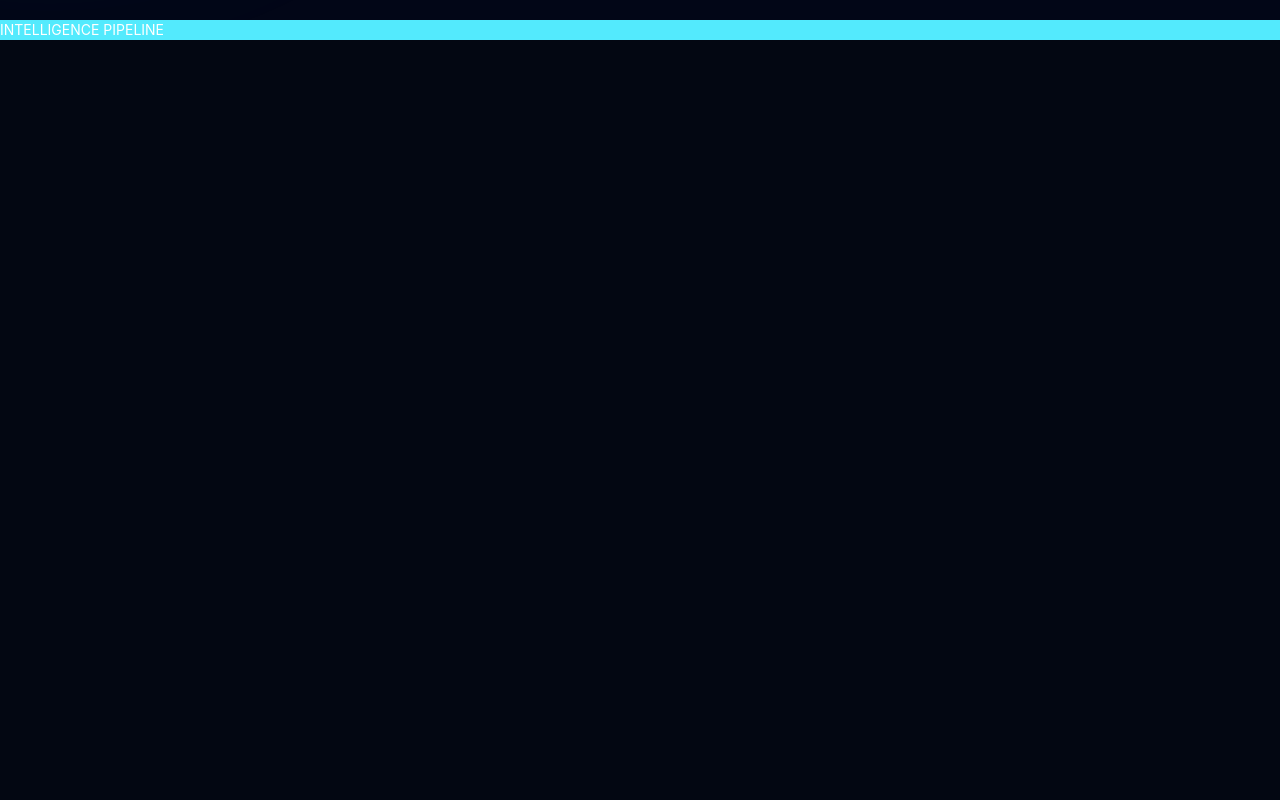
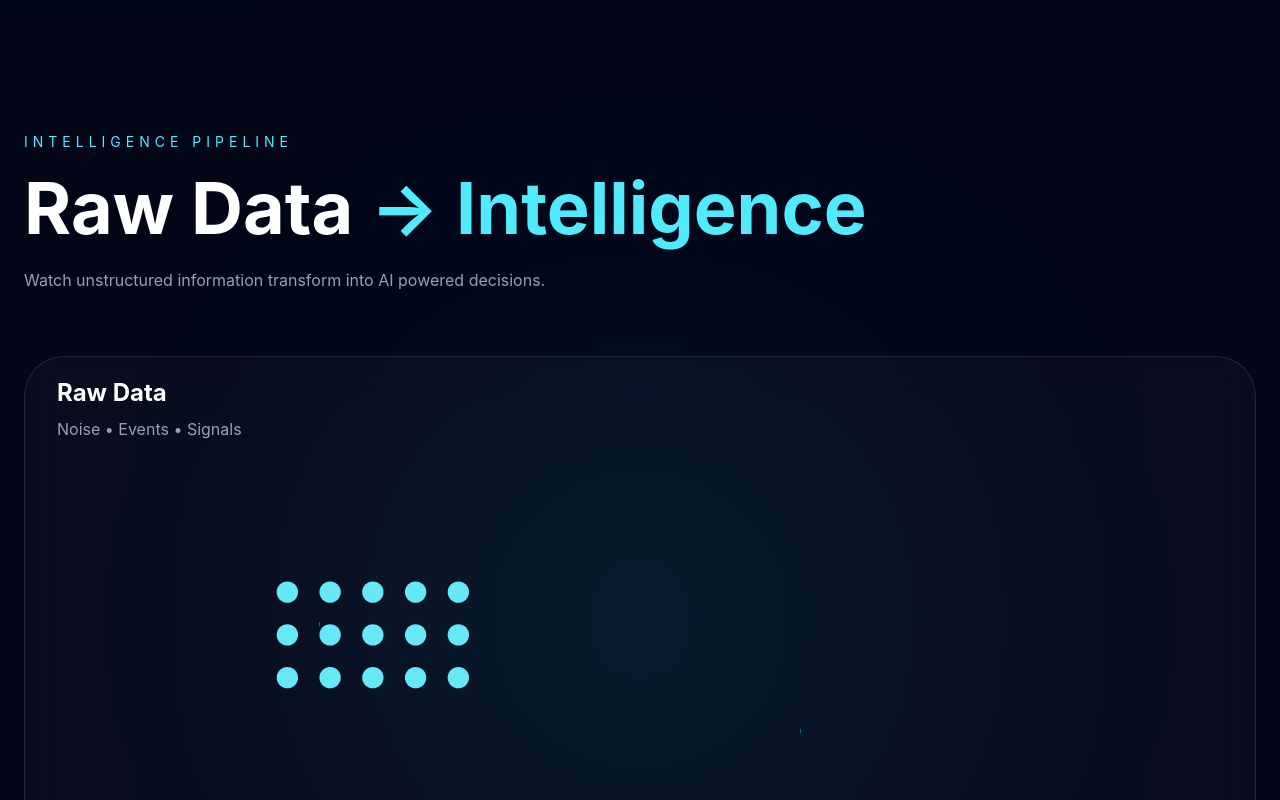
Before and after one commit to Tareq-dev/Xai-Intelligence, a Next.js app: page / in a window 1280 px wide. Shown: the part 780-1580 px from the top of the page. Before the commit the page ends 820 px from the top, so only its background shows below. Built offline with nearby package versions, Linux system fonts and the light colour scheme.

Commit message:
flow component

```diff
--- a/src/components/ai/Flow.jsx
+++ b/src/components/ai/Flow.jsx
@@ -1,11 +1,401 @@
-import React from "react";
+"use client";
+import { useRef } from "react";
+import gsap from "gsap";
+import { ScrollTrigger } from "gsap/ScrollTrigger";
+import { useGSAP } from "@gsap/react";
 
-function Flow() {
+gsap.registerPlugin(ScrollTrigger);
+
+export default function Flow() {
+  const section = useRef();
+
+  useGSAP(
+    () => {
+      const root = section.current;
+
+      const paths = root.querySelectorAll(".connection");
+
+      paths.forEach((path) => {
+        const length = path.getTotalLength();
+
+        gsap.set(path, {
+          strokeDasharray: length,
+          strokeDashoffset: length,
+        });
+      });
+
+      const tl = gsap.timeline({
+        scrollTrigger: {
+          trigger: root,
+
+          start: "top 10%",
+
+          end: "center 50%",
+
+          scrub: 2,
+        },
+      });
+
+      tl.to(".connection", {
+        strokeDashoffset: 0,
+        duration: 2,
+      })
+
+        .to(".raw-node", {
+          scale: 0.4,
+          opacity: 0.3,
+          duration: 1.5,
+          stagger: 0.01,
+        })
+
+        .to(".ai-core", {
+          opacity: 1,
+          scale: 1,
+          rotate: 360,
+          duration: 2,
+        })
+
+        .to(".insight-box", {
+          opacity: 1,
+          scale: 1,
+          rotate: 0,
+          duration: 1.5,
+        })
+
+        .to(".automation", {
+          opacity: 1,
+          y: 0,
+          duration: 1.5,
+        });
+    },
+    {
+      scope: section,
+    },
+  );
+
   return (
-    <section>
-      <p className="bg-cyan-300 text-sm">INTELLIGENCE PIPELINE</p>
+    <section
+      ref={section}
+      className="
+      relative
+      min-h-[140vh]
+      bg-[#020617]
+      px-4
+      sm:px-6
+      py-28
+      overflow-hidden
+      "
+    >
+      <div
+        className="
+      absolute
+      w-[500px]
+      h-[500px]
+      bg-cyan-400/10
+      blur-[140px]
+      rounded-full
+      top-1/2
+      left-1/2
+      -translate-x-1/2
+      -translate-y-1/2
+      "
+      />
+
+      <div
+        className="
+      max-w-7xl
+      mx-auto
+      "
+      >
+        <div className="mb-16">
+          <p
+            className="
+          text-cyan-300
+          tracking-[5px]
+          text-sm
+          "
+          >
+            INTELLIGENCE PIPELINE
+          </p>
+
+          <h2
+            className="
+          text-4xl
+          sm:text-5xl
+          md:text-7xl
+          font-bold
+          mt-5
+          "
+          >
+            Raw Data
+            <span className="text-cyan-300"> → Intelligence</span>
+          </h2>
+
+          <p
+            className="
+          mt-6
+          text-gray-400
+          max-w-xl
+          "
+          >
+            Watch unstructured information transform into AI powered decisions.
+          </p>
+        </div>
+
+        <div
+          className="
+        relative
+        h-[900px]
+        md:h-[750px]
+        rounded-[40px]
+        border
+        border-white/10
+        bg-white/[0.03]
+        backdrop-blur-xl
+        overflow-hidden
+        "
+        >
+          {/* SVG AREA */}
+
+          <svg
+            viewBox="0 0 900 700"
+            className="
+            hidden
+            md:block
+            absolute
+            inset-0
+            w-full
+            h-full
+            "
+          >
+            <path
+              className="connection"
+              d="M150 250 C350 250 400 350 600 350"
+              fill="none"
+              stroke="#22d3ee"
+              strokeWidth="4"
+            />
+
+            <path
+              className="connection"
+              d="M600 350 C720 350 760 450 780 520"
+              fill="none"
+              stroke="#22d3ee"
+              strokeWidth="4"
+            />
+
+            {Array.from({ length: 15 }).map((_, i) => (
+              <circle
+                key={i}
+                className="raw-node"
+                cx={120 + (i % 5) * 40}
+                cy={220 + Math.floor(i / 5) * 40}
+                r="10"
+                fill="#67e8f9"
+              />
+            ))}
+
+            <circle
+              className="ai-core opacity-0"
+              cx="450"
+              cy="350"
+              r="50"
+              fill="transparent"
+              stroke="#22d3ee"
+              strokeWidth="4"
+            />
+          </svg>
+
+          {/* MOBILE SVG */}
+
+          <svg
+            viewBox="0 0 400 900"
+            className="
+            md:hidden
+            absolute
+            inset-0
+            w-full
+            h-full
+            "
+          >
+            <path
+              className="connection"
+              d="M200 250 C200 350 200 400 200 450"
+              fill="none"
+              stroke="#22d3ee"
+              strokeWidth="4"
+            />
+
+            <path
+              className="connection"
+              d="M200 500 C200 600 200 650 200 720"
+              fill="none"
+              stroke="#22d3ee"
+              strokeWidth="4"
+            />
+
+            {Array.from({ length: 15 }).map((_, i) => (
+              <circle
+                key={i}
+                className="raw-node"
+                cx={140 + (i % 5) * 30}
+                cy={150 + Math.floor(i / 5) * 35}
+                r="8"
+                fill="#67e8f9"
+              />
+            ))}
+
+            <circle
+              className="ai-core opacity-0"
+              cx="200"
+              cy="480"
+              r="45"
+              fill="transparent"
+              stroke="#22d3ee"
+              strokeWidth="4"
+            />
+          </svg>
+
+          {/* RAW LABEL */}
+
+          <div
+            className="
+
+          absolute
+          left-8
+          top-5
+          "
+          >
+            <h3 className="text-2xl font-bold">Raw Data</h3>
+
+            <p className="text-gray-400 mt-2">Noise • Events • Signals</p>
+          </div>
+
+          {/* AI CORE */}
+
+          <div
+            className="
+          ai-core
+          absolute mt-12 md:mt-0
+          left-1/2
+          top-1/2
+          -translate-x-1/2
+          -translate-y-1/2
+          opacity-0
+          scale-50
+          text-center
+          "
+          >
+            <div
+              className="
+            w-28
+            h-28
+            rounded-full
+            border
+            border-cyan-300
+            bg-cyan-300/10
+            flex
+            items-center
+            justify-center
+            shadow-[0_0_60px_rgba(34,211,238,.5)]
+            "
+            >
+              <span className="text-cyan-300 font-bold">AI</span>
+            </div>
+
+            <p
+              className="
+            mt-4
+            text-cyan-300
+            text-xs
+            tracking-[4px]
+            "
+            >
+              PROCESSING
+            </p>
+          </div>
+
+          {/* INSIGHT */}
+
+          <div
+            className="
+          insight-box
+          absolute
+          right-6
+          top-[70%]
+          md:top-[45%]
+          opacity-0
+          scale-50
+          rotate-12
+           w-[140px]
+          md:w-[220px]
+          rounded-3xl
+          border
+          border-cyan-300/30
+          bg-black/40
+          p-3
+          md:p-7
+          backdrop-blur-xl
+          "
+          >
+            <p className="text-gray-400 text-sm">Confidence</p>
+
+            <h3
+              className="
+            text-3xl
+            md:text-5xl
+            font-bold
+            text-cyan-300
+            mt-3
+            "
+            >
+              96%
+            </h3>
+
+            <p className="text-gray-400 mt-3 text-xs md:text-sm">
+              Generated Insight
+            </p>
+          </div>
+
+          {/* AUTOMATION */}
+
+          <div
+            className="
+          automation
+          absolute
+          bottom-8
+          left-1/2
+          -translate-x-1/2
+          opacity-0
+          translate-y-20
+          flex
+          flex-wrap
+          justify-center
+          gap-3
+          w-full
+          px-4
+          "
+          >
+            {["Workflow", "Decision", "Action"].map((item) => (
+              <div
+                key={item}
+                className="
+                  px-5
+                  py-1
+                  md:py-3
+                  rounded-full
+                  border
+                  border-white/10
+                  bg-white/5
+                  text-sm
+                  "
+              >
+                ✓ {item}
+              </div>
+            ))}
+          </div>
+        </div>
+      </div>
     </section>
   );
 }
-
-export default Flow;
--- a/src/components/ai/Hero.jsx
+++ b/src/components/ai/Hero.jsx
@@ -4,7 +4,7 @@ import { motion } from "framer-motion";
 
 export default function Hero() {
   return (
-    <section className="relative min-h-screen flex items-center overflow-hidden pt-32 sm:pt-36 px-4 sm:px-6 bg-[#020617]">
+    <section className="relative min-h-screen flex items-center overflow-hidden pt-32 pb-14 sm:pt-36 px-4 sm:px-6 bg-[#020617]">
       {/* Background Glow */}
 
       <div className="absolute w-[300px] h-[300px] sm:w-[500px] sm:h-[500px] bg-cyan-400/20 blur-[100px] sm:blur-[120px] rounded-full left-[-120px] sm:left-[-200px] top-[100px]" />
```
